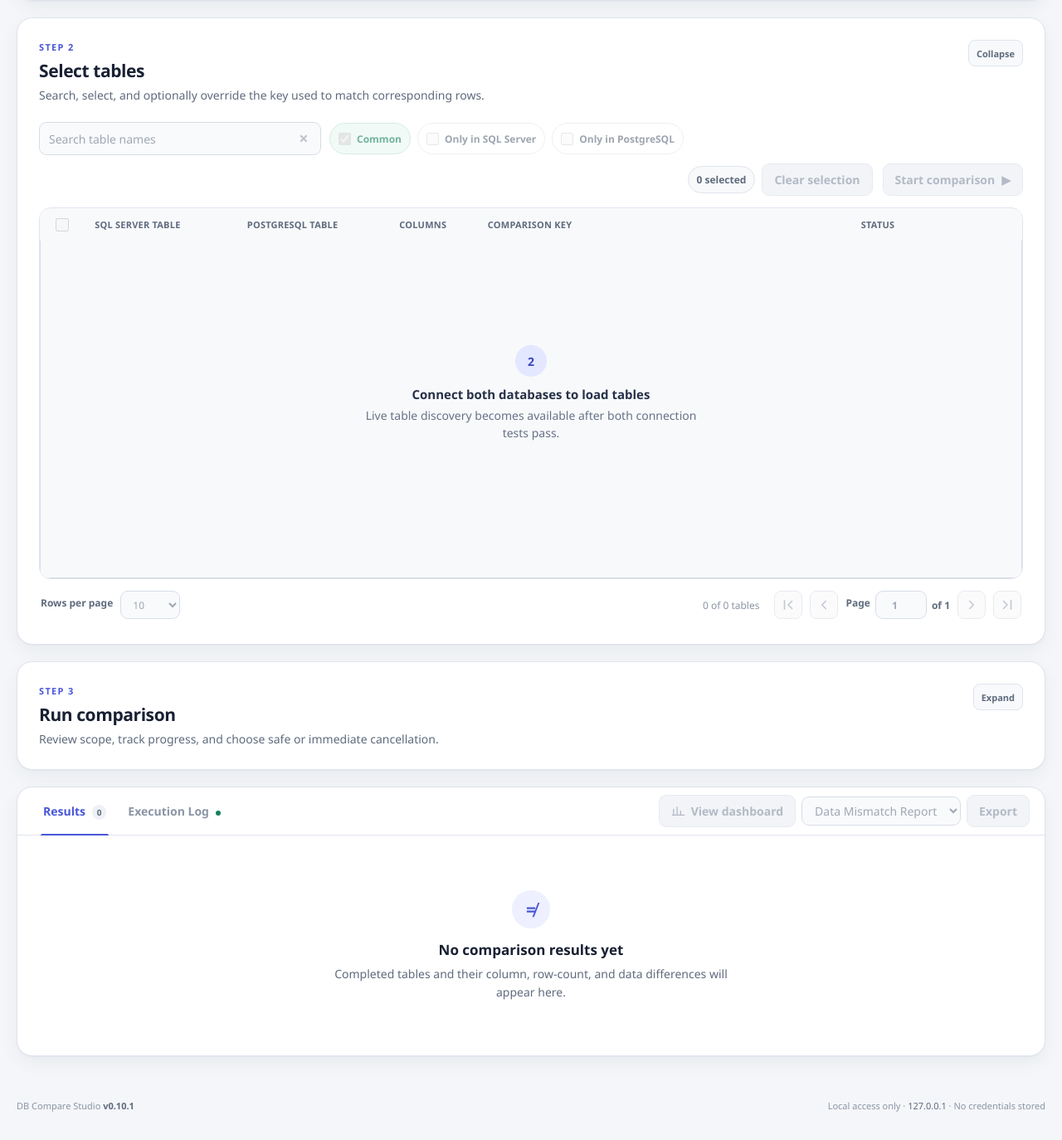
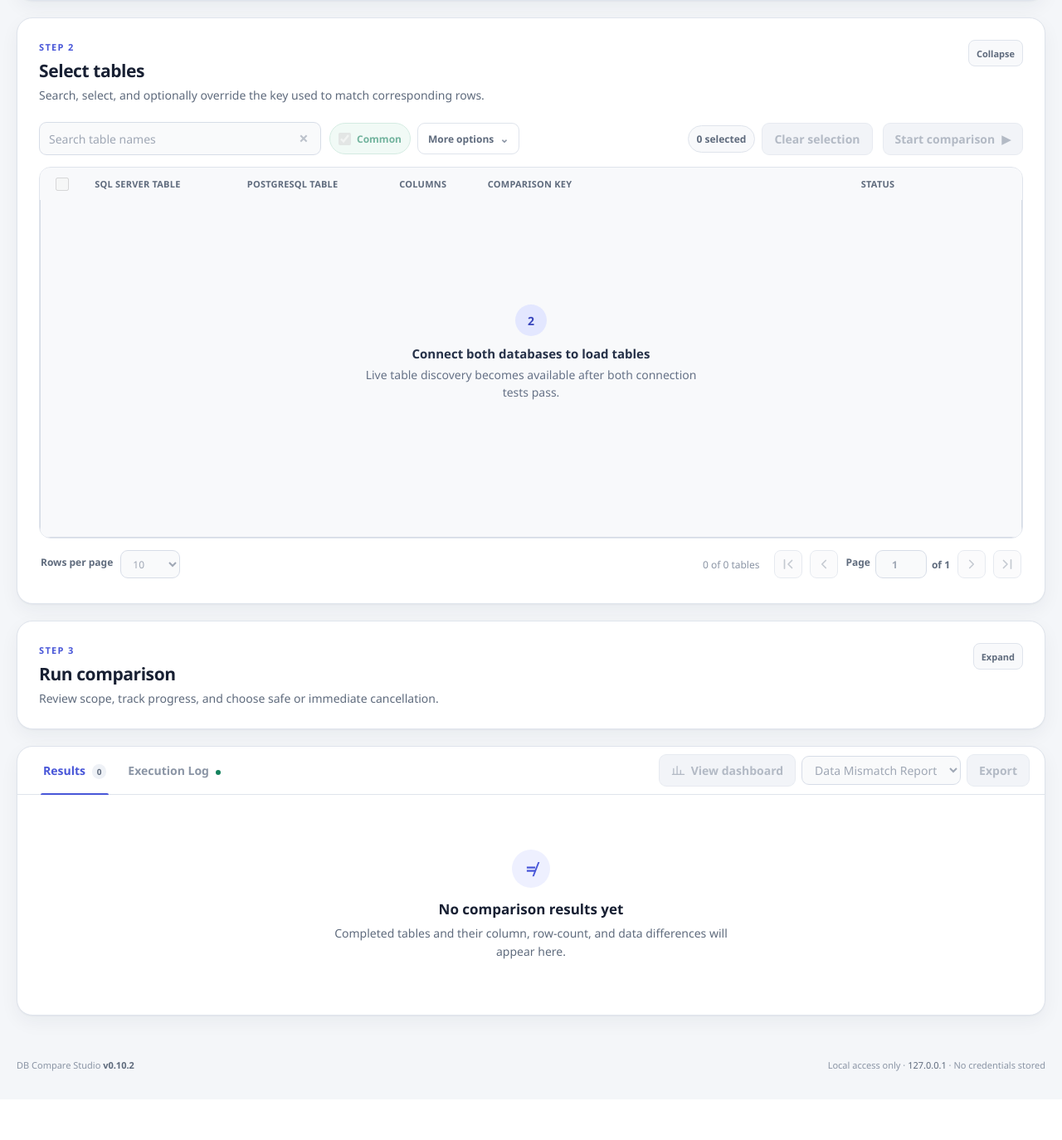
Before and after one commit to karthikeyaguptha/DBDataCompare, a Flask app: page / in a window 1280 px wide, after a click on "Expand". Shown: the part 977-2351 px from the top of the page at 83% size. After the commit the page ends 2268 px from the top, so only its background shows below. Run offline with Flask 3, Linux system fonts and the light colour scheme; data that the repository does not hold is empty.

Commit message:
fix: compact table filters and add PDF page numbers

```diff
--- a/db_compare/web.py
+++ b/db_compare/web.py
@@ -51,7 +51,7 @@ def health():
         {
             "application": "DB Compare Studio",
             "status": "ready",
-            "phase": "v0.10.1-dashboard-workflow-fixes",
+            "phase": "v0.10.2-table-filters-pdf-pagination",
         }
     )
 
--- a/static/css/styles.css
+++ b/static/css/styles.css
@@ -1246,7 +1246,8 @@ select:disabled {
 }
 
 .table-toolbar {
-    flex-wrap: wrap;
+    position: relative;
+    flex-wrap: nowrap;
     gap: 10px;
     margin-bottom: 14px;
 }
@@ -1308,9 +1309,81 @@ select:disabled {
 
 .status-filters {
     display: flex;
-    flex: 1 1 470px;
-    flex-wrap: wrap;
+    flex: 0 0 auto;
+    flex-wrap: nowrap;
+    align-items: center;
     gap: 8px;
+}
+
+.table-filter-options {
+    position: relative;
+}
+
+.table-filter-options summary {
+    display: inline-flex;
+    min-height: 38px;
+    align-items: center;
+    gap: 7px;
+    padding: 7px 12px;
+    border: 1px solid var(--line);
+    border-radius: 9px;
+    background: var(--surface);
+    color: var(--ink-soft);
+    cursor: pointer;
+    font-size: 12px;
+    font-weight: 700;
+    list-style: none;
+    white-space: nowrap;
+}
+
+.table-filter-options summary::-webkit-details-marker {
+    display: none;
+}
+
+.table-filter-options summary::after {
+    content: "⌄";
+    color: var(--ink-faint);
+    font-size: 13px;
+    line-height: 1;
+    transition: transform 0.16s ease;
+}
+
+.table-filter-options[open] summary {
+    border-color: var(--primary);
+    box-shadow: 0 0 0 3px var(--primary-soft);
+    color: var(--primary);
+}
+
+.table-filter-options[open] summary::after {
+    transform: rotate(180deg);
+}
+
+.table-filter-options-menu {
+    position: absolute;
+    z-index: 8;
+    top: calc(100% + 8px);
+    left: 0;
+    display: grid;
+    min-width: 224px;
+    gap: 8px;
+    padding: 12px;
+    border: 1px solid var(--line);
+    border-radius: 12px;
+    background: var(--surface);
+    box-shadow: var(--shadow-lg);
+}
+
+.options-label {
+    color: var(--ink-faint);
+    font-size: 10px;
+    font-weight: 750;
+    letter-spacing: 0.05em;
+    text-transform: uppercase;
+}
+
+.table-filter-options-menu .filter-check {
+    width: 100%;
+    border-radius: 8px;
 }
 
 .filter-check {
@@ -1364,9 +1437,21 @@ select:disabled {
 
 .selection-actions {
     display: inline-flex;
+    flex: 0 0 auto;
     margin-left: auto;
     align-items: center;
     gap: 8px;
+}
+
+@media (max-width: 1080px) {
+    .table-toolbar {
+        flex-wrap: wrap;
+    }
+
+    .selection-actions {
+        flex: 1 1 auto;
+        justify-content: flex-end;
+    }
 }
 
 .selection-actions #startCompare {
@@ -2387,6 +2472,22 @@ select:disabled {
         flex-direction: column;
     }
 
+    .status-filters,
+    .selection-actions {
+        width: 100%;
+    }
+
+    .selection-actions {
+        justify-content: flex-start;
+        margin-left: 0;
+        flex-wrap: wrap;
+    }
+
+    .table-filter-options-menu {
+        right: auto;
+        left: 0;
+    }
+
     .intro {
         gap: 15px;
     }
--- a/templates/index.html
+++ b/templates/index.html
@@ -14,8 +14,8 @@
             document.documentElement.dataset.theme = saved || (dark ? "dark" : "light");
         })();
     </script>
-    <link rel="stylesheet" href="{{ url_for('static', filename='css/styles.css', v='0.10.1') }}">
-    <script src="{{ url_for('static', filename='js/app.js', v='0.10.1') }}" defer></script>
+    <link rel="stylesheet" href="{{ url_for('static', filename='css/styles.css', v='0.10.2') }}">
+    <script src="{{ url_for('static', filename='js/app.js', v='0.10.2') }}" defer></script>
 </head>
 <body>
     <a class="skip-link" href="#workspace">Skip to workspace</a>
@@ -349,6 +349,10 @@
                         <input class="table-status-filter" type="checkbox" value="available" checked disabled>
                         <span>Common</span>
                     </label>
+                    <details class="table-filter-options">
+                        <summary>More options</summary>
+                        <div class="table-filter-options-menu">
+                            <span class="options-label">Table availability</span>
                             <label class="filter-check sql-only">
                                 <input class="table-status-filter" type="checkbox" value="sql_only" disabled>
                                 <span>Only in SQL Server</span>
@@ -357,6 +361,8 @@
                                 <input class="table-status-filter" type="checkbox" value="postgres_only" disabled>
                                 <span>Only in PostgreSQL</span>
                             </label>
+                        </div>
+                    </details>
                 </div>
                 <div class="selection-actions">
                     <span class="selection-count" id="selectionCount">0 selected</span>
@@ -636,7 +642,7 @@
     </button>
 
     <footer class="footer">
-        <span>DB Compare Studio <b>v0.10.1</b></span>
+        <span>DB Compare Studio <b>v0.10.2</b></span>
         <span>Local access only · <code>127.0.0.1</code> · No credentials stored</span>
     </footer>
 </body>
```
Also changed, not shown: static/css/dashboard.css (+16 -5 lines), templates/dashboard.html (+4 -4 lines), tests/test_web.py (+28 -4 lines), README.md. Lines whose indentation alone changed are shown as unchanged.
